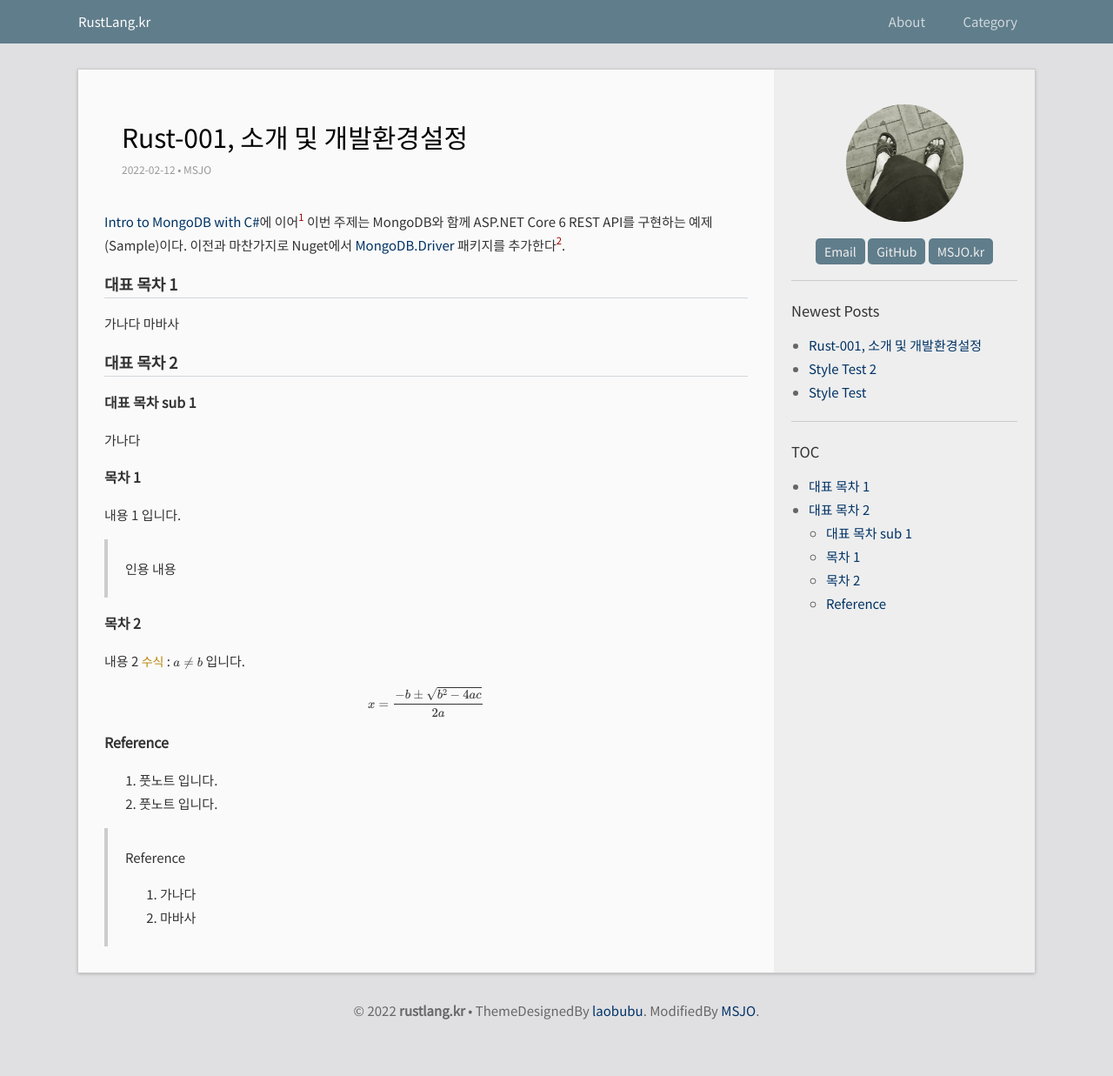
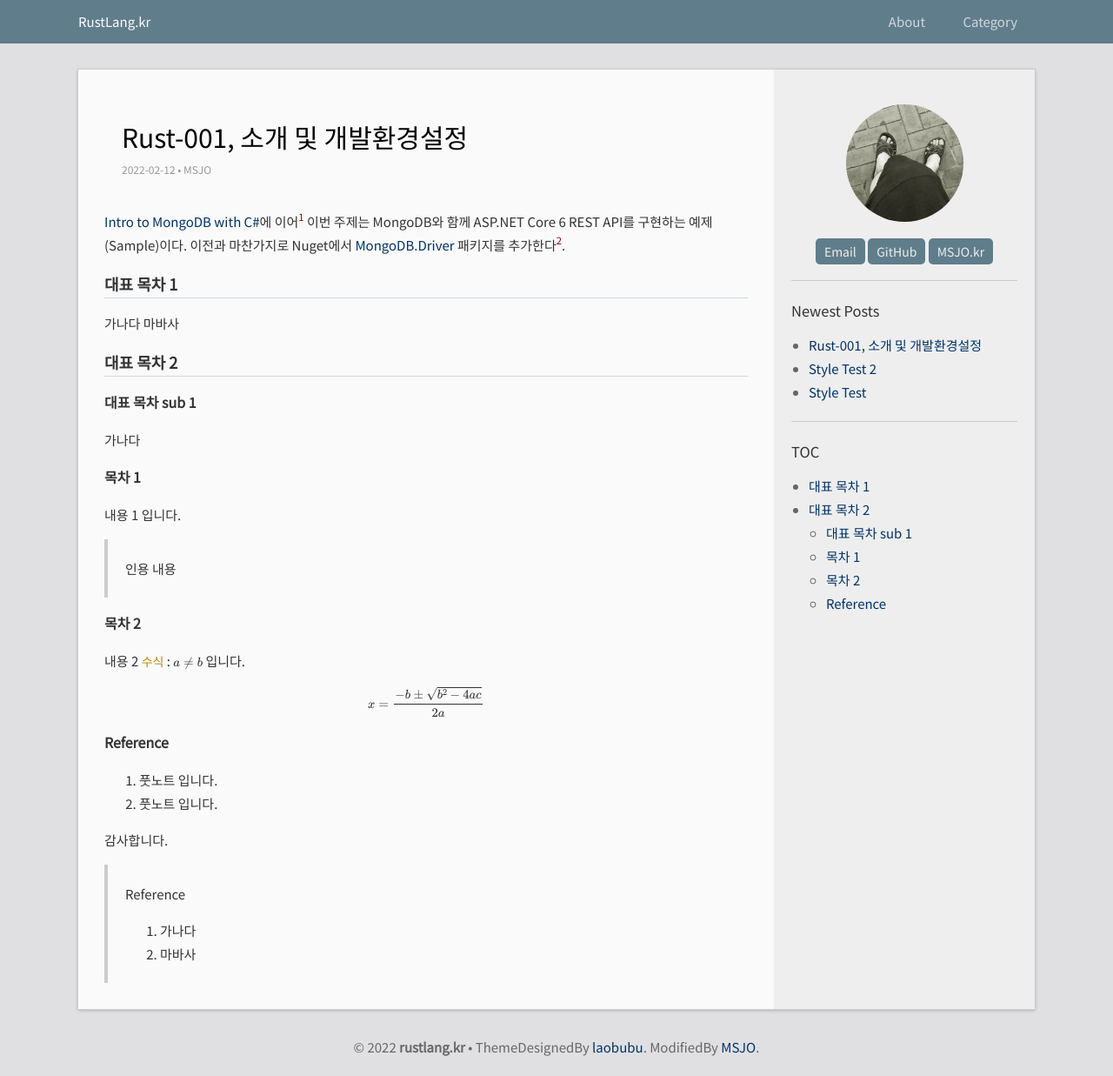
Before and after one commit to DebugJO/rustlang, a Jekyll site: the page built from _posts/2022-02-12-3.md, in a window 1280 px wide. Shown: the whole page at 87% size. Built offline with Jekyll 4.4.1, drawn with Linux system fonts in a browser that asks for light colours; formulas are drawn with MathJax 3; before the commit the page ends 1195 px from its top, so only the background shows below that.

Commit message:
Rust-001, 소개 및 개발환경설정

```diff
--- a/_posts/2022-02-12-3.md
+++ b/_posts/2022-02-12-3.md
@@ -37,6 +37,8 @@ $$
 1. 풋노트 입니다.
 2. 풋노트 입니다.
 
+감사합니다.
+
 > Reference
 > 1. 가나다
 > 2. 마바사
```
